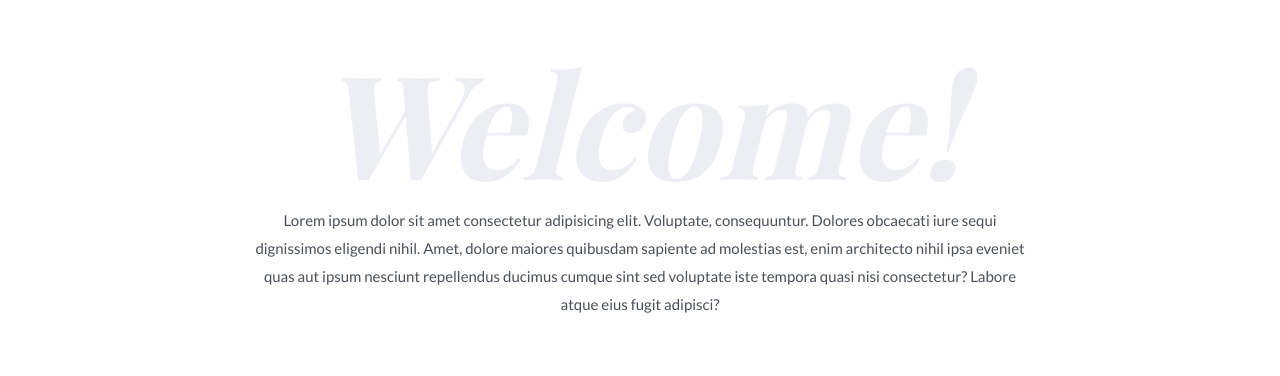
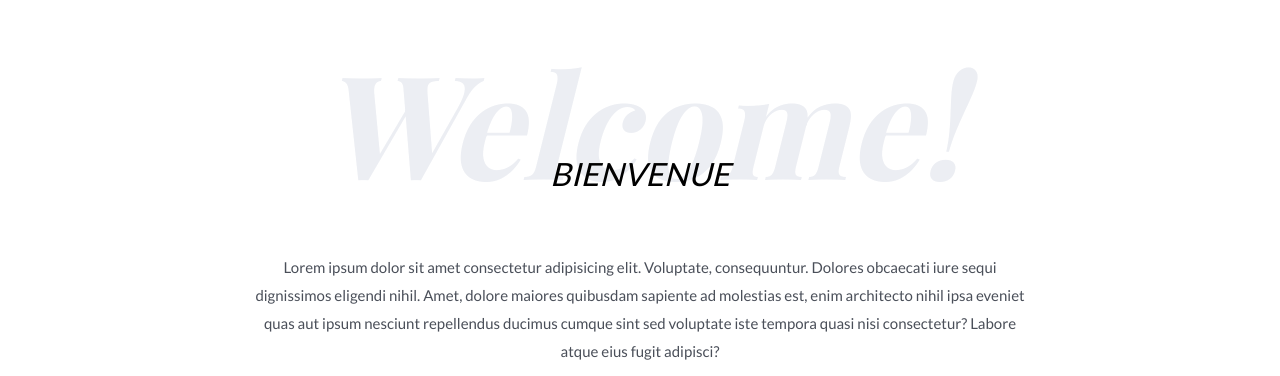
Before and after one commit to layendoye/Site-hotel, a plain HTML site: page index.html in a window 1280 px wide. Shown: the part 742-1118 px from the top of the page. Drawn offline with nearby package versions, Linux system fonts and the light colour scheme; a web font is replaced by a local one.

Commit message:
version stable

```diff
--- a/css/styles.css
+++ b/css/styles.css
@@ -155,3 +155,10 @@ header h2, header .slogan , header p{
     margin-top: 7%;
     margin-bottom: 7%;
 }
+.BIENVENUE{
+    position: relative;
+    bottom: 14%;
+    font-style: italic;
+    color: black;
+    z-index: 1;
+}
--- a/index.html
+++ b/index.html
@@ -97,6 +97,7 @@
                             <div class="col-md-2"></div>
                         <div class="col-md-8 text-center">
                             <div class="welc">Welcome!</div>
+                            <h2 class="BIENVENUE">BIENVENUE</h2>
                             <p>
                             Lorem ipsum dolor sit amet consectetur adipisicing elit. Voluptate, consequuntur.
                             Dolores obcaecati iure sequi dignissimos eligendi nihil. Amet, dolore maiores quibusdam sapiente ad molestias est,
```
